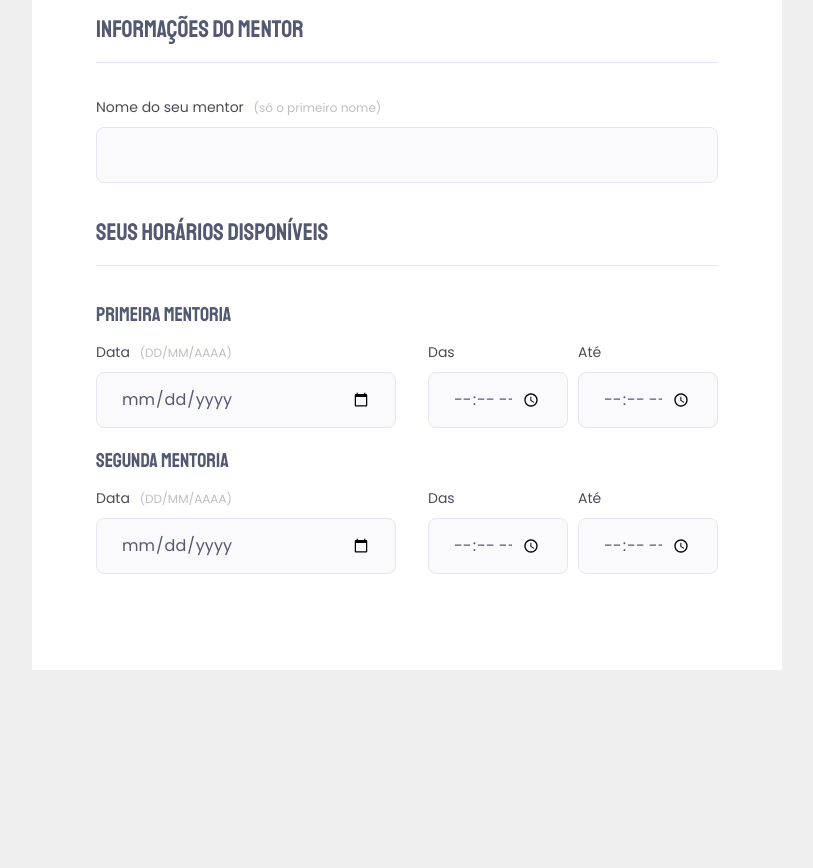
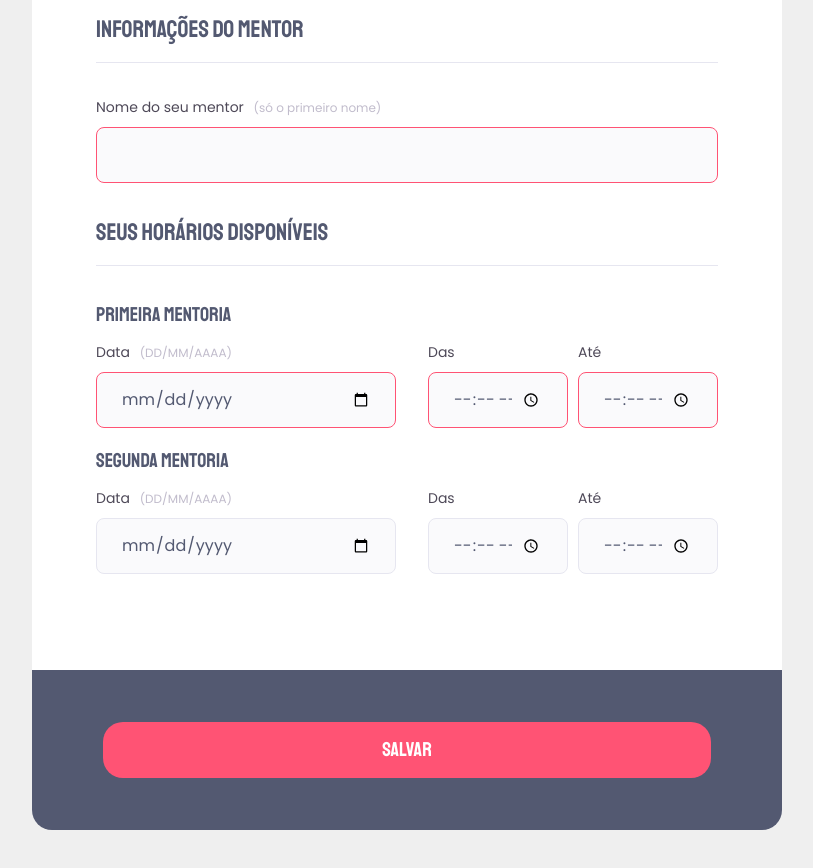
Before and after one commit to gqueico/explorer-projeto-03_intermediario, a plain HTML site: page index.html in a window 1280 px wide. Shown: the part 800-1668 px from the top of the page, without its empty margins (233-1046 px from the left). Before the commit the page ends 1570 px from the top, so only its background shows below. Drawn offline with Linux system fonts and the light colour scheme.

Commit message:
:sparkles: Create footer

```diff
--- a/index.html
+++ b/index.html
@@ -18,7 +18,7 @@
         <p>Preencha o formulário abaixo para agendar a sua mentoria</p>
       </header>
 
-      <form>
+      <form id="mentoring-form">
         <fieldset>
           <legend>Informações pessoais</legend>
 
@@ -94,22 +94,26 @@
                 <label for="mentoring-date">
                   Data <span>(DD/MM/AAAA)</span>
                 </label>
-                <input type="date" id="mentoring-date" required>
+                <input type="date" id="mentoring-date">
               </div>
 
               <div class="input-group">
                 <label for="mentoring-begin">Das</label>
-                <input type="time" id="mentoring-begin" required>
+                <input type="time" id="mentoring-begin">
               </div>
 
               <div class="input-group">
                 <label for="mentoring-end">Até</label>
-                <input type="time" id="mentoring-end" required>
+                <input type="time" id="mentoring-end">
               </div>
             </div>
           </div>
         </fieldset>
       </form>
+
+      <footer>
+        <button form="mentoring-form" class="button">Salvar</button>
+      </footer>
     </div>
   </body>
 </html>
--- a/style.css
+++ b/style.css
@@ -109,6 +109,11 @@ form legend {
   background-color: #FAFAFC;
 }
 
+.input-group__name input:invalid,
+.input-group input:invalid {
+  border: 1px solid #FF5374;
+}
+
 .input-group {
   display: flex;
   flex-direction: column;
@@ -149,3 +154,30 @@ form legend {
 .mentoring-day-and-hour input {
   width: 140px;
 }
+
+footer {
+  display: flex;
+  align-items: center;
+  justify-content: center;
+  height: 160px;
+  background-color: #535971;
+  border-radius: 0 0 20px 20px;
+}
+
+footer .button {
+  width: 608px;
+  padding: 15px 40px;
+  font-family: 'Staatliches', sans-serif;
+  font-size: 20px;
+  line-height: 26px;
+  color: #FFF;
+  border: none;
+  border-radius: 20px;
+  background-color: #FF5374;
+  cursor: pointer;
+  transition: all 0.5s ease;
+}
+
+footer .button:hover {
+  filter: brightness(0.9);
+}
```
